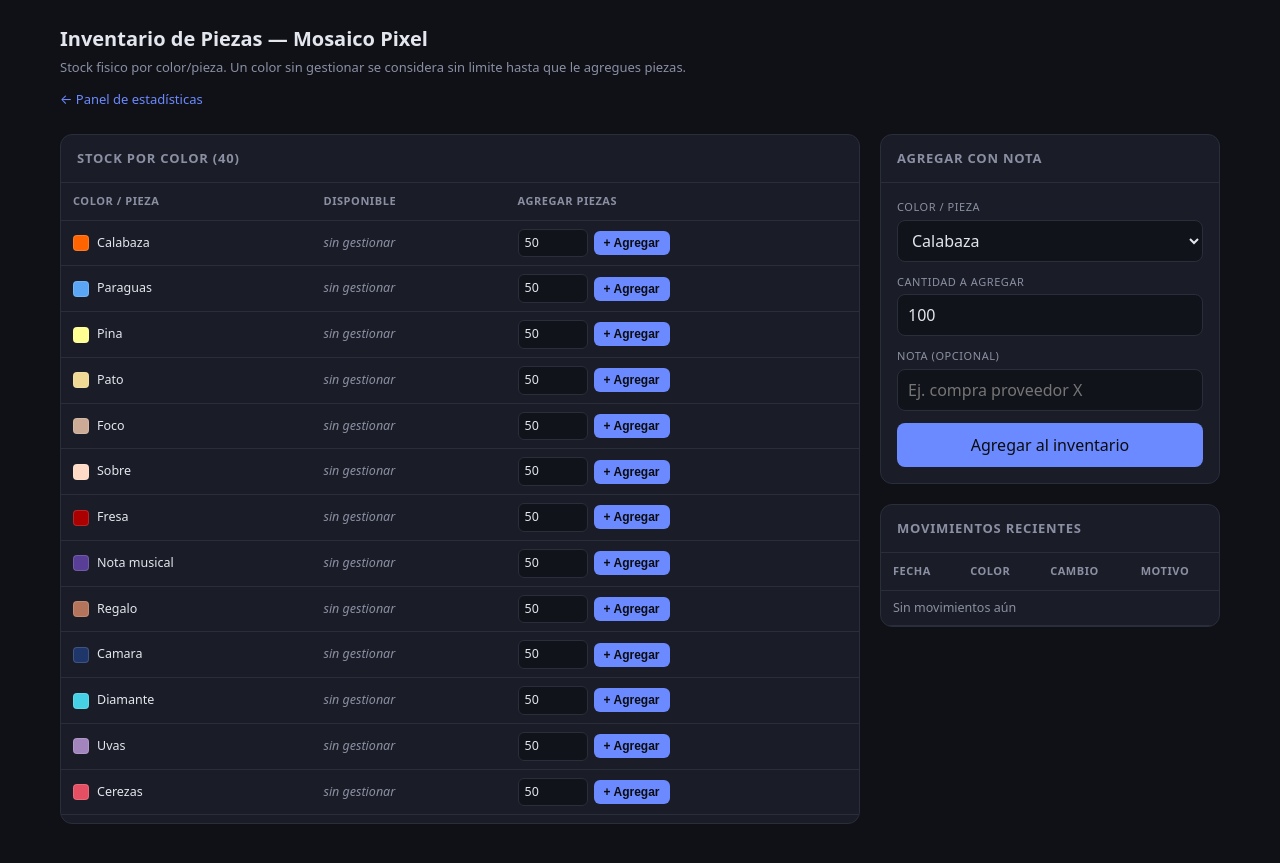
After one commit to multialfredo14/mosaicopixel, a Flask app: page /mx-panel-2026/inventario in a window 1280 px wide. The commit adds this page. Shown: the top 863 px of the page. Run offline with Flask 3, Linux system fonts and the light colour scheme; data that the repository does not hold is empty.

Commit message:
Agrega sistema de inventario de piezas con descuento automatico en ventas
- pictobrix/inventory.py: stock por color (SQLite), agregar piezas y
  registro de movimientos.
- palette.nearest_indices_with_capacity: arma el mosaico respetando el
  stock disponible, reasignando al color mas parecido cuando uno se agota.
- generate(..., confirm_sale=True) y cli.py --sell descuentan el
  inventario usado al concretar la venta (build_mosaic + build_pdf).
- webapp: /generate ahora descuenta inventario automaticamente; nuevo
  panel /mx-panel-2026/inventario para ver y agregar stock; proteccion
  opcional con ADMIN_PASSWORD para los paneles ocultos.

```diff
--- a/cli.py
+++ b/cli.py
@@ -29,6 +29,9 @@ def main():
     ap.add_argument("--crop", choices=["cover", "contain"], default="cover",
                     help="cover = recorta centrado; contain = rellena sin recortar.")
     ap.add_argument("--name", default="", help="Nombre que aparece en el cuadro de datos.")
+    ap.add_argument("--sell", action="store_true",
+                    help="Concreta la venta: arma el mosaico respetando el inventario "
+                         "disponible y descuenta las piezas usadas al terminar.")
     args = ap.parse_args()
 
     max_colors = None if args.colors <= 0 else args.colors
@@ -37,6 +40,7 @@ def main():
             args.imagen, args.salida,
             cols=args.cols, rows=args.rows,
             max_colors=max_colors, crop_mode=args.crop, name=args.name,
+            confirm_sale=args.sell,
         )
     except FileNotFoundError:
         print(f"No se encontro la imagen: {args.imagen}", file=sys.stderr)
--- a/webapp/app.py
+++ b/webapp/app.py
@@ -16,6 +16,7 @@ Ejecutar:
 """
 
 import base64
+import functools
 import io
 import os
 import sqlite3
@@ -26,11 +27,13 @@ from datetime import datetime, timezone
 # permitir importar el paquete pictobrix de la carpeta superior
 sys.path.insert(0, os.path.dirname(os.path.dirname(os.path.abspath(__file__))))
 
-from flask import Flask, render_template, request, jsonify, send_file
+from flask import Flask, Response, render_template, request, jsonify, send_file, redirect, url_for
 from PIL import Image
 
 from pictobrix.processor import build_mosaic, render_preview, PLATE, PLATE_CM, PIECES_PER_PLATE
 from pictobrix.pdf_builder import build_pdf
+from pictobrix import palette as pal
+from pictobrix import inventory as inv
 
 app = Flask(__name__)
 app.config["MAX_CONTENT_LENGTH"] = 30 * 1024 * 1024  # 30 MB
@@ -119,7 +122,9 @@ def index():
 def preview():
     img, cols, rows, max_colors, name = _params(request)
     t0 = time.time()
-    m = build_mosaic(img, cols=cols, rows=rows, max_colors=max_colors, pre_cropped=True)
+    capacities = inv.get_capacities()
+    m = build_mosaic(img, cols=cols, rows=rows, max_colors=max_colors,
+                     pre_cropped=True, capacities=capacities)
     prev = render_preview(m, block=8)
     elapsed = time.time() - t0
     _log_event("preview", cols, rows, m, name, elapsed)
@@ -139,11 +144,17 @@ def preview():
 
 @app.route("/generate", methods=["POST"])
 def generate_pdf():
+    """Genera el PDF final. Esto concreta la venta del mosaico: se arma
+    respetando el inventario disponible y, al terminar, se descuentan las
+    piezas usadas automaticamente."""
     img, cols, rows, max_colors, name = _params(request)
     t0 = time.time()
-    m = build_mosaic(img, cols=cols, rows=rows, max_colors=max_colors, pre_cropped=True)
+    capacities = inv.get_capacities()
+    m = build_mosaic(img, cols=cols, rows=rows, max_colors=max_colors,
+                     pre_cropped=True, capacities=capacities)
     buf = io.BytesIO()
     build_pdf(m, buf, name=name)
+    inv.deduct_for_mosaic(m.counts, reason="venta", note=name)
     elapsed = time.time() - t0
     _log_event("pdf", cols, rows, m, name, elapsed)
     buf.seek(0)
@@ -153,9 +164,27 @@ def generate_pdf():
 
 
 # ---------------------------------------------------------------------------
-# Panel de estadísticas (URL oculta)
+# Paneles de administracion (URL oculta). Si se define la variable de
+# entorno ADMIN_PASSWORD, se exige HTTP Basic Auth para entrar; si no,
+# quedan abiertos (igual que antes) solo por oscuridad de la URL.
 # ---------------------------------------------------------------------------
+def _admin_required(view):
+    @functools.wraps(view)
+    def wrapped(*args, **kwargs):
+        password = os.environ.get("ADMIN_PASSWORD")
+        if password:
+            auth = request.authorization
+            if not auth or auth.password != password:
+                return Response(
+                    "Autenticacion requerida", 401,
+                    {"WWW-Authenticate": 'Basic realm="Mosaico Pixel Admin"'},
+                )
+        return view(*args, **kwargs)
+    return wrapped
+
+
 @app.route("/mx-panel-2026")
+@_admin_required
 def stats_panel():
     conn = _db()
 
@@ -204,6 +233,47 @@ def stats_panel():
                            recent=recent)
 
 
+# ---------------------------------------------------------------------------
+# Panel de inventario (URL oculta)
+# ---------------------------------------------------------------------------
+@app.route("/mx-panel-2026/inventario")
+@_admin_required
+def inventory_panel():
+    stock = inv.get_all_stock()
+    names = pal.palette_names()
+    rgb = pal.palette_rgb()
+    colors = [
+        {
+            "index": i,
+            "name": names[i],
+            "rgb": f"{rgb[i][0]},{rgb[i][1]},{rgb[i][2]}",
+            "quantity": stock.get(i),
+            "managed": i in stock,
+        }
+        for i in range(len(names))
+    ]
+    movements = inv.recent_movements(50)
+    return render_template("inventory.html", colors=colors, movements=movements, names=names)
+
+
+@app.route("/mx-panel-2026/inventario/agregar", methods=["POST"])
+@_admin_required
+def inventory_add():
+    try:
+        color_index = int(request.form["color_index"])
+        quantity = int(request.form["quantity"])
+    except (KeyError, ValueError):
+        return "Datos invalidos", 400
+    if quantity <= 0:
+        return "La cantidad a agregar debe ser mayor a 0", 400
+    note = (request.form.get("note") or "").strip()
+    try:
+        inv.add_stock(color_index, quantity, note=note)
+    except ValueError as e:
+        return str(e), 400
+    return redirect(url_for("inventory_panel"))
+
+
 if __name__ == "__main__":
     port = int(os.environ.get("PORT", 5000))
     debug = os.environ.get("FLASK_DEBUG", "0") == "1"
--- /dev/null
+++ b/webapp/templates/inventory.html
@@ -0,0 +1,167 @@
+<!DOCTYPE html>
+<html lang="es">
+<head>
+<meta charset="utf-8">
+<meta name="viewport" content="width=device-width, initial-scale=1">
+<title>Inventario de piezas</title>
+<meta name="robots" content="noindex, nofollow">
+<style>
+  :root{--bg:#0f1117;--panel:#1a1d27;--border:#2a2d3a;--ink:#e4e6ed;
+    --soft:#8b8fa3;--accent:#6c8aff;--green:#34d399;--orange:#fb923c;--red:#f87171}
+  *{box-sizing:border-box;margin:0}
+  body{font-family:system-ui,-apple-system,sans-serif;background:var(--bg);
+    color:var(--ink);line-height:1.5;-webkit-font-smoothing:antialiased}
+  .wrap{max-width:1200px;margin:0 auto;padding:24px 20px 60px}
+  h1{font-size:20px;font-weight:700;margin-bottom:4px}
+  .sub{color:var(--soft);font-size:13px;margin-bottom:8px}
+  .nav{margin-bottom:24px}
+  .nav a{color:var(--accent);font-size:13px;text-decoration:none}
+  .nav a:hover{text-decoration:underline}
+
+  .cols{display:grid;grid-template-columns:1fr 340px;gap:20px;align-items:start}
+  @media(max-width:900px){.cols{grid-template-columns:1fr}}
+
+  .section{background:var(--panel);border:1px solid var(--border);border-radius:12px;overflow:hidden;margin-bottom:20px}
+  .section h2{font-size:13px;font-weight:600;padding:14px 16px;border-bottom:1px solid var(--border);
+    color:var(--soft);text-transform:uppercase;letter-spacing:.06em}
+
+  table{width:100%;border-collapse:collapse;font-size:12.5px}
+  th{text-align:left;padding:10px 12px;color:var(--soft);font-weight:600;font-size:11px;
+    text-transform:uppercase;letter-spacing:.05em;border-bottom:1px solid var(--border);
+    position:sticky;top:0;background:var(--panel)}
+  td{padding:8px 12px;border-bottom:1px solid var(--border);white-space:nowrap}
+  tr:hover td{background:rgba(108,138,255,.06)}
+  .table-scroll{max-height:640px;overflow-y:auto}
+  .swatch{display:inline-block;width:16px;height:16px;border-radius:4px;
+    vertical-align:middle;margin-right:8px;border:1px solid rgba(255,255,255,.15)}
+  .qty{font-weight:700;font-family:monospace}
+  .qty.zero{color:var(--red)}
+  .qty.low{color:var(--orange)}
+  .qty.ok{color:var(--green)}
+  .unmanaged{color:var(--soft);font-style:italic}
+  form.addrow{display:flex;gap:6px;align-items:center}
+  form.addrow input[type=number]{width:70px;background:#11131b;border:1px solid var(--border);
+    border-radius:6px;color:var(--ink);padding:4px 6px;font:inherit}
+  form.addrow button{background:var(--accent);border:none;border-radius:6px;color:#0b0c10;
+    font-weight:700;padding:5px 10px;cursor:pointer;font-size:12px}
+  form.addrow button:hover{opacity:.9}
+
+  .field{display:flex;flex-direction:column;gap:4px;margin-bottom:12px}
+  .field label{font-size:11px;color:var(--soft);text-transform:uppercase;letter-spacing:.05em}
+  select,input[type=text],input[type=number]{background:#11131b;border:1px solid var(--border);
+    border-radius:8px;color:var(--ink);padding:8px 10px;font:inherit;width:100%}
+  .btn-primary{background:var(--accent);border:none;border-radius:8px;color:#0b0c10;
+    font-weight:700;padding:10px 14px;cursor:pointer;font:inherit;width:100%}
+  .btn-primary:hover{opacity:.9}
+  .mono{font-family:monospace;font-size:12px}
+  .delta-pos{color:var(--green);font-weight:700}
+  .delta-neg{color:var(--red);font-weight:700}
+</style>
+</head>
+<body>
+<div class="wrap">
+  <h1>Inventario de Piezas — Mosaico Pixel</h1>
+  <p class="sub">Stock fisico por color/pieza. Un color sin gestionar se considera sin limite hasta que le agregues piezas.</p>
+  <p class="nav"><a href="{{ url_for('stats_panel') }}">&larr; Panel de estadísticas</a></p>
+
+  <div class="cols">
+    <div>
+      <div class="section">
+        <h2>Stock por color ({{ colors|length }})</h2>
+        <div class="table-scroll">
+          <table>
+            <thead>
+              <tr>
+                <th>Color / pieza</th>
+                <th>Disponible</th>
+                <th>Agregar piezas</th>
+              </tr>
+            </thead>
+            <tbody>
+              {% for c in colors %}
+              <tr>
+                <td>
+                  <span class="swatch" style="background:rgb({{ c.rgb }})"></span>{{ c.name }}
+                </td>
+                <td>
+                  {% if not c.managed %}
+                    <span class="unmanaged">sin gestionar</span>
+                  {% elif c.quantity == 0 %}
+                    <span class="qty zero">0</span>
+                  {% elif c.quantity < 20 %}
+                    <span class="qty low">{{ c.quantity }}</span>
+                  {% else %}
+                    <span class="qty ok">{{ c.quantity }}</span>
+                  {% endif %}
+                </td>
+                <td>
+                  <form class="addrow" method="post" action="{{ url_for('inventory_add') }}">
+                    <input type="hidden" name="color_index" value="{{ c.index }}">
+                    <input type="number" name="quantity" min="1" value="50" required>
+                    <button type="submit">+ Agregar</button>
+                  </form>
+                </td>
+              </tr>
+              {% endfor %}
+            </tbody>
+          </table>
+        </div>
+      </div>
+    </div>
+
+    <div>
+      <div class="section">
+        <h2>Agregar con nota</h2>
+        <div style="padding:16px">
+          <form method="post" action="{{ url_for('inventory_add') }}">
+            <div class="field">
+              <label>Color / pieza</label>
+              <select name="color_index" required>
+                {% for n in names %}
+                <option value="{{ loop.index0 }}">{{ n }}</option>
+                {% endfor %}
+              </select>
+            </div>
+            <div class="field">
+              <label>Cantidad a agregar</label>
+              <input type="number" name="quantity" min="1" value="100" required>
+            </div>
+            <div class="field">
+              <label>Nota (opcional)</label>
+              <input type="text" name="note" placeholder="Ej. compra proveedor X">
+            </div>
+            <button class="btn-primary" type="submit">Agregar al inventario</button>
+          </form>
+        </div>
+      </div>
+
+      <div class="section">
+        <h2>Movimientos recientes</h2>
+        <div class="table-scroll" style="max-height:400px">
+          <table>
+            <thead>
+              <tr><th>Fecha</th><th>Color</th><th>Cambio</th><th>Motivo</th></tr>
+            </thead>
+            <tbody>
+              {% for m in movements %}
+              <tr>
+                <td class="mono">{{ m.ts[5:16] }}</td>
+                <td>{{ names[m.color_index] }}</td>
+                <td class="{{ 'delta-pos' if m.delta > 0 else 'delta-neg' }}">
+                  {{ '+%d'|format(m.delta) if m.delta > 0 else m.delta }}
+                </td>
+                <td>{{ m.reason }}{% if m.note %} · {{ m.note }}{% endif %}</td>
+              </tr>
+              {% endfor %}
+              {% if not movements %}
+              <tr><td colspan="4" style="color:var(--soft)">Sin movimientos aún</td></tr>
+              {% endif %}
+            </tbody>
+          </table>
+        </div>
+      </div>
+    </div>
+  </div>
+</div>
+</body>
+</html>
--- a/webapp/templates/stats.html
+++ b/webapp/templates/stats.html
@@ -52,6 +52,7 @@
 <div class="wrap">
   <h1>Panel de Estadísticas — Mosaico Pixel</h1>
   <p class="sub">Datos de uso del sistema. URL privada, no indexada.</p>
+  <p class="sub"><a href="{{ url_for('inventory_panel') }}" style="color:var(--accent)">Ir al inventario de piezas &rarr;</a></p>
 
   <div class="cards">
     <div class="card">
```
Also changed, not shown: pictobrix/__init__.py (+13 -2 lines), pictobrix/inventory.py (added, +130 -0 lines), pictobrix/palette.py (+45 -0 lines), pictobrix/processor.py (+9 -1 lines), README.md, 1 other file.
